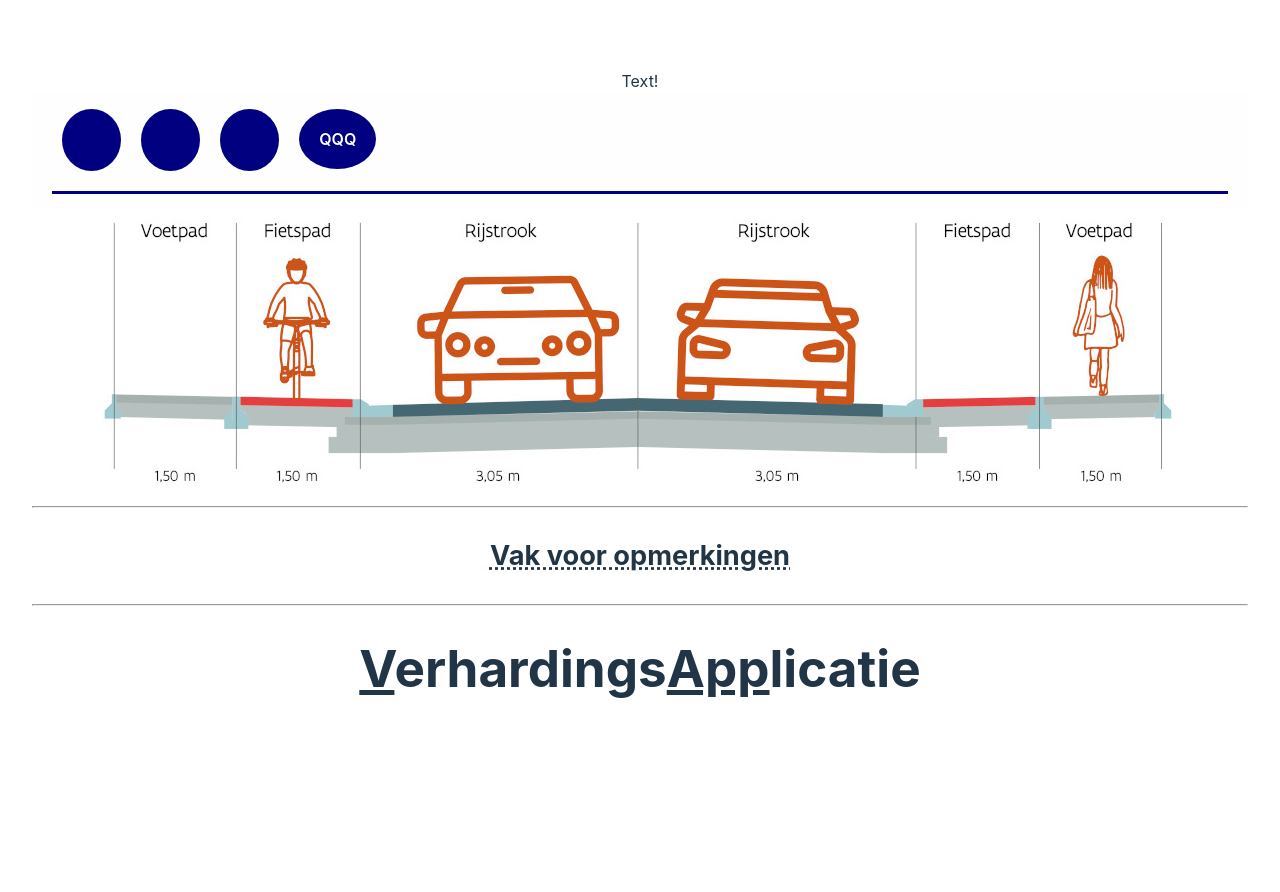
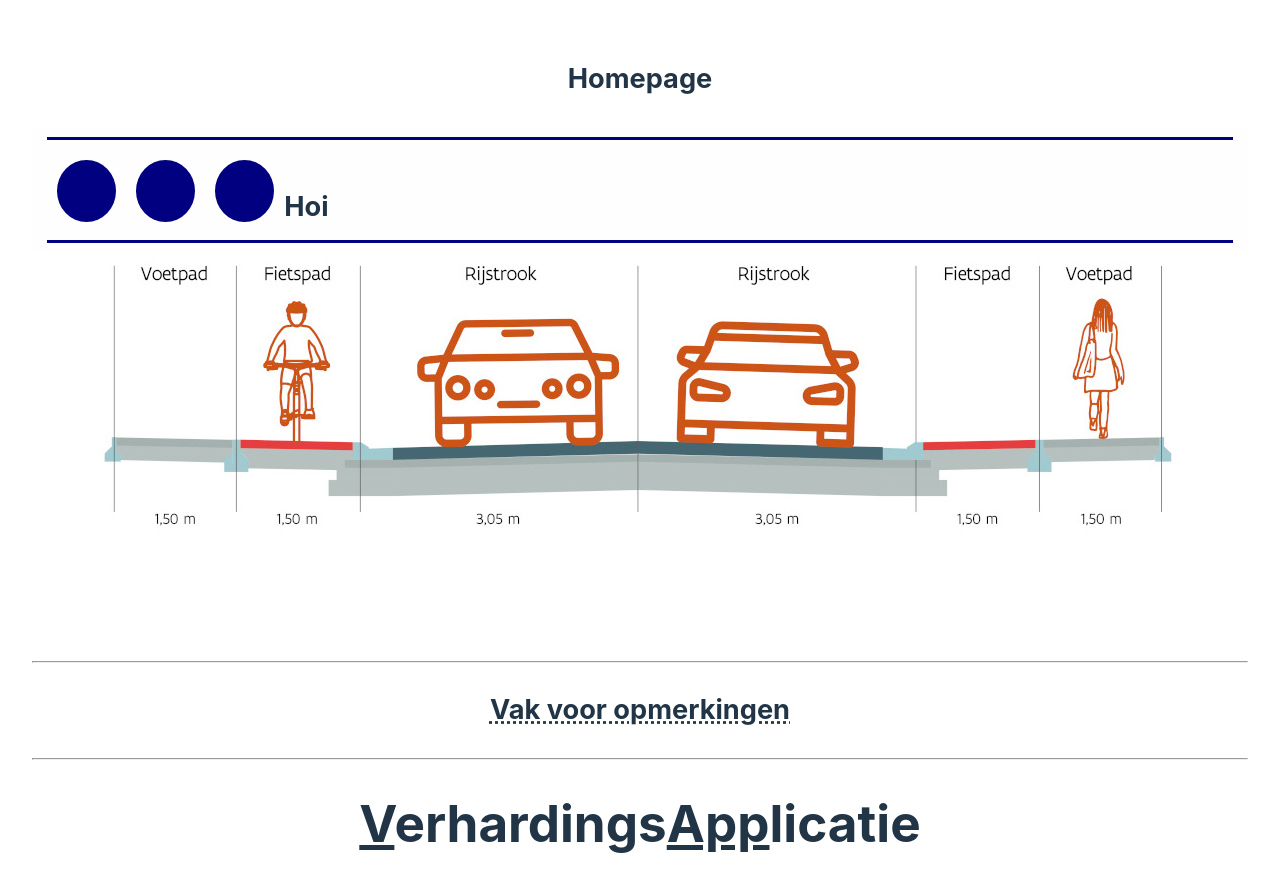
Before and after one commit to Giorikas/NOVI_EO_FE, a React (Vite) app: page / in a window 1280 px wide. Shown: the top 892 px of the page. Before the commit the page ends 800 px from the top, so only its background shows below. Built offline with nearby package versions, Linux system fonts and the light colour scheme.

Commit message:
navigation and automatic headerTitles almost finished

```diff
--- a/src/App.css
+++ b/src/App.css
@@ -5,13 +5,18 @@
   text-align: center;
 }
 
+main {
+  min-height: 400px;
+}
+
+
 .logo {
   will-change: filter;
   transition: filter 300ms;
 }
 .logo:hover {
-  filter: drop-shadow(0 0 2em #646cffaa);
+  filter: drop-shadow(0 0 2em var(--color-primary));
 }
 .logo.react:hover {
-  filter: drop-shadow(0 0 2em #61dafbaa);
+  filter: drop-shadow(0 0 2em var(--color-ok));
 }
--- a/src/App.jsx
+++ b/src/App.jsx
@@ -3,7 +3,6 @@ import { useState } from 'react';
 import VappLogo from './assets/VappLogo.svg';
 import DWP from './assets/LandingPageImg.jpg'
 import {Link, Route, Routes} from 'react-router-dom';
-import Header from "./components/header/Header"
 import Footer from "./components/footer/Footer"
 import Navigation from "./components/navigation/Navigation.jsx";
 import CommentSection from "./components/commentsection/CommentSection.jsx";
@@ -13,10 +12,9 @@ import HomePage from "./pages/HomePage/HomePage.jsx";
 
 function App() {
 
-
   return (
     <>
-        <Header />
+
         <Navigation />
         <main>
             <Routes>
--- a/src/components/custombutton/NavButton.jsx
+++ b/src/components/custombutton/NavButton.jsx
@@ -5,6 +5,10 @@ function CustomButton({ type, children, onClick, disabled = false, variant }) {
         <button type={type} disabled={disabled} onClick={onClick} className={variant === 'primary' ? 'button button-primary' : 'button button-invisible'}>
             {children}
         </button>
+
+
+
+
     );
 }
 export default CustomButton;
--- a/src/components/header/Header.css
+++ b/src/components/header/Header.css
@@ -1,3 +1,6 @@
+header{
+    margin-bottom: 20px;
+}
 .wrapper {
     overflow: auto;
 }
--- a/src/components/header/Header.jsx
+++ b/src/components/header/Header.jsx
@@ -1,11 +1,15 @@
 import './Header.css'
+import {useState} from "react";
 
-function Header(){
+function Header({title}){
+
     return(<>
 
         <header>
-            Text!
-            {/*<div className="headerleft">
+            <h3> {title} </h3>
+
+            {/*Text!
+            <div className="headerleft">
                 <p>©2024 JHx</p>
             </div>
             <div className="headercenter">
@@ -13,8 +17,8 @@ function Header(){
             </div>
             <div className="headerright">
                 <p>©2024 JHx</p>
-            </div>
-*/}
+            </div>*/}
+
         </header>
 
     </>);
--- a/src/components/navigation/Navigation.css
+++ b/src/components/navigation/Navigation.css
@@ -1,6 +1,6 @@
 .main-navigation {
     background-color: var(--color-secondary);
-    padding: 16px 0;
+    padding: 10px 0;
 }
 
 .main-navigation a,
@@ -14,28 +14,30 @@
 }
 
 .inner-nav-container {
+    height: 60px;
     flex-basis: 1400px;
-    flex-shrink: 1;
+    flex-shrink: 0;
     flex-grow: 0;
-    margin: 0 20px;
-    padding-bottom: 20px;
+    margin: 0 15px;
+    padding: 20px 0;
     display: flex;
     flex-direction: row;
     justify-content: normal;
     align-items: flex-start;
     border-bottom: var(--color-primary) solid 3px;
+    border-top: var(--color-primary) solid 3px;
 }
 
-.main-navigation-links {
-    color: var(--color-primary);
-    list-style: none;
-    margin: 20px 0;
-    flex-basis: 350px;
-    display: flex;
-    flex-direction: row;
-    justify-content: space-between;
-}
 
 button {
     margin: 0 10px;
 }
+
+navtext-right {
+    color: var(--color-primary);
+    list-style: none;
+    margin: 20px 0;
+    width: 100%;
+    text-align: right;
+    border: solid 3px pink;
+}
--- a/src/components/navigation/Navigation.jsx
+++ b/src/components/navigation/Navigation.jsx
@@ -4,13 +4,18 @@ import CustomButton from '../custombutton/CustomButton.jsx';
 import logoSmall from '../../assets/VappLogoSmall.svg';
 import {Link, useNavigate} from 'react-router-dom';
 import navTextChange from '../../helpers/navTextChange.js'
-
+import Header from "../header/Header.jsx";
 
 function Navigation() {
-    const [navtext, setNavtext] = useState("Q")
+    const [navtext, setNavtext] = useState("Hoi")
+    const [headerTitle, setHeaderTitle] = useState("Homepage")
     const navigate = useNavigate();
-    return (
-        <nav className="main-navigation outer-content-container">
+    return (<>
+            <Header
+                title={headerTitle}
+            />
+            <nav>
+                <div className="main-navigation outer-content-container">
                     <div className="inner-nav-container">
                         <button type="button" onClick={() => navigate('/')}>
                             <span className="material-icons">&#xE88A;</span>
@@ -18,19 +23,33 @@ function Navigation() {
                         <button type="button" onClick={() => navigate('/RegistrationPage')}>
                             <span className="material-icons">&#xE8AC;</span>
                         </button>
-                <button type="button" onClick={() => navigate('/LoginPage')}>
+                        <button
+                            type="button"
+                            onClick={
+                                () => {
+                                    navigate('/LoginPage');
+                                    setHeaderTitle("login");
+                                }}
+                            onMouseEnter={() => setNavtext(navTextChange("Login"))}
+                            onMouseLeave={() => setNavtext(navTextChange(""))}>
                             <span className="material-icons">&#xEA77;</span>
                         </button>
-                    <p></p>
-                <CustomButton type="button" variant="primary" onClick={() => navigate('/')}>
-                    QQQ
-                </CustomButton>
 
-                <ul className="main-navigation-links">
-                </ul>
+                        {/*
+                        <CustomButton type="button" variant="primary"
+                                      onClick={() => setNavtext(navTextChange("Miauw!"))}>
+                            CustomKnop
+                        </CustomButton>*/}
+
+                        <h3 className="navtext-right">
+                            {navtext}
+                        </h3>
+
                     </div>
 
+                </div>
             </nav>
+        </>
     );
 }
 
--- a/src/helpers/navTextChange.js
+++ b/src/helpers/navTextChange.js
@@ -1,9 +1,6 @@
 function navTextChange(text = "" ){
-    let result = "NavTextChange";
-    if (text == "") {
-        console.log(result);
-    } else {
-        console.log("Hiephiep");
-        return text;
-    }
+
+    return text;
+
 }
+export default navTextChange
--- a/src/pages/HomePage/HomePage.css
+++ b/src/pages/HomePage/HomePage.css
@@ -4,3 +4,8 @@
     padding: 2rem;
     text-align: center;
 }
+
+img .logo {
+    align-items: center;
+    justify-content: center;
+}
--- a/src/pages/HomePage/HomePage.jsx
+++ b/src/pages/HomePage/HomePage.jsx
@@ -2,14 +2,15 @@ import Navigation from "../../components/navigation/Navigation.jsx";
 import DWP from "../../assets/LandingPageImg.jpg";
 import {Route, Routes} from "react-router-dom";
 import LoginPage from "../LoginPage/LoginPage.jsx";
+import Header from "../../components/header/Header.jsx";
 
 function HomePage() {
-
+    Header.setHeaderTitle = "Homepage"
 
     return (
         <>
             <main>
-                <img src={DWP}/>
+                <img className="logo"  src={DWP}/>
             </main>
 
         </>
--- a/src/pages/LoginPage/LoginPage.jsx
+++ b/src/pages/LoginPage/LoginPage.jsx
@@ -1,9 +1,14 @@
 import './LoginPage.css';
+import Header from "../../components/header/Header.jsx";
 
 
 
 function LoginPage(){
+
+
+
     return (
+
         <>
             <p>
             Inloggen
```
Lines whose indentation alone changed are shown as unchanged.
